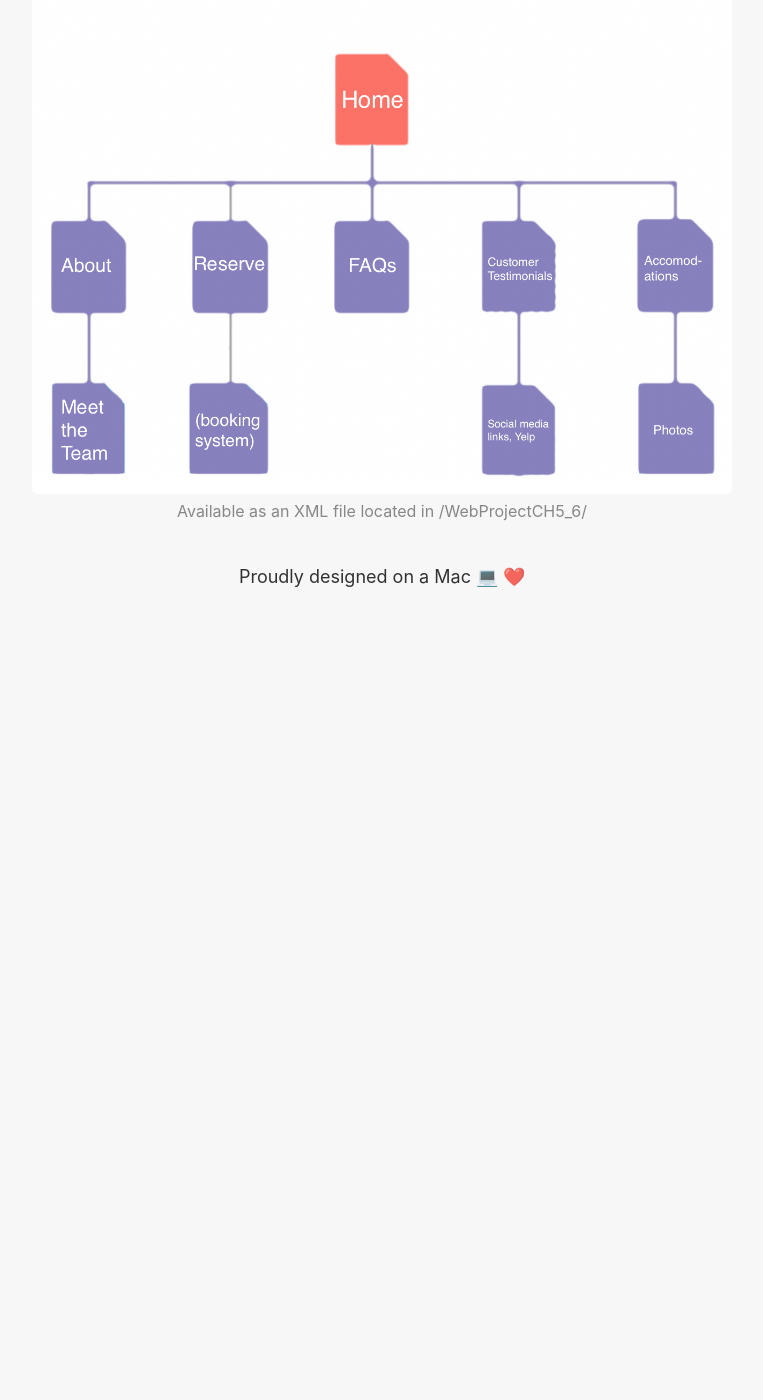
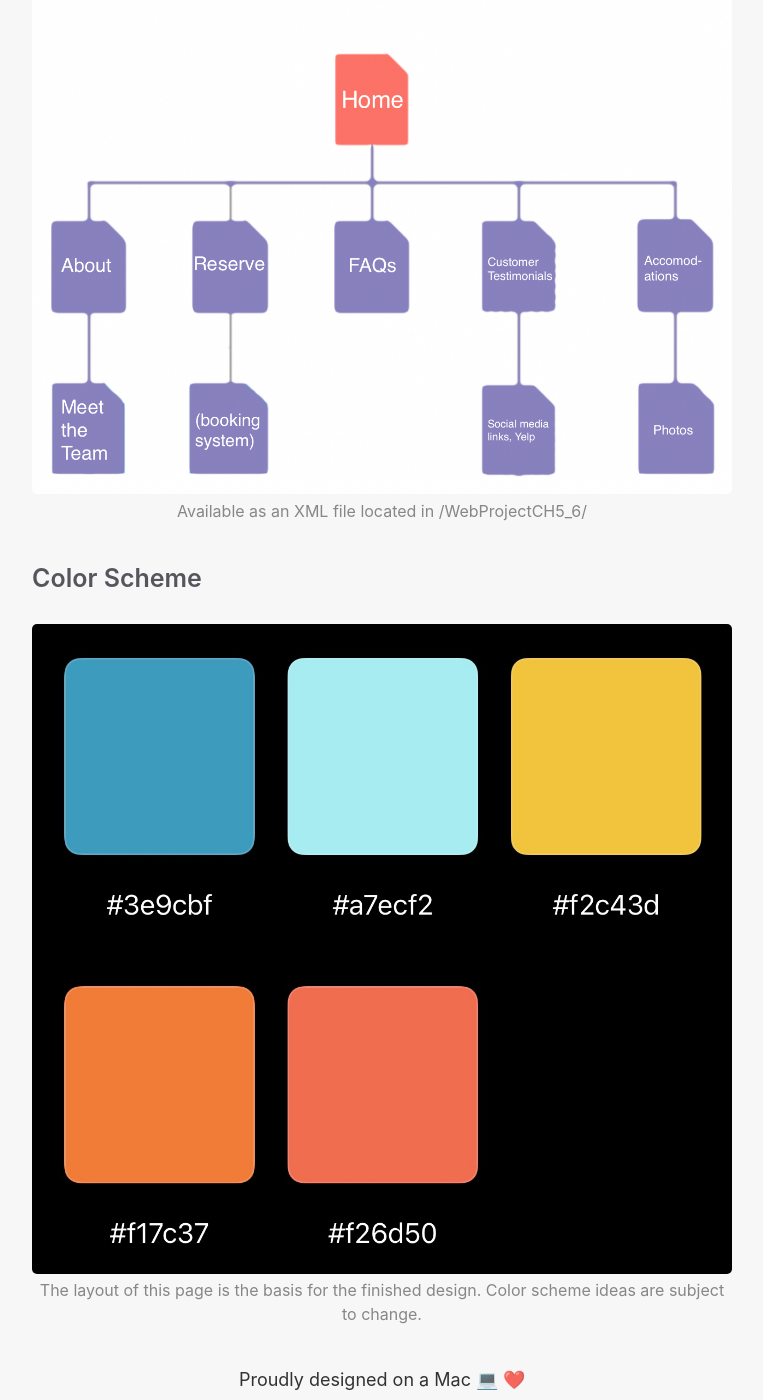
Before and after one commit to haileijoe/noir, a Jekyll site: the page built from webproject.md, in a window 1280 px wide and 1400 px high, scrolled down 1920 px. Shown: the whole window, without its empty margins (258-1021 px from the left). Built offline with Jekyll 4.4.1, drawn with Linux system fonts in a browser that asks for light colours; before the commit the page ends 2550 px from its top, so only the background shows below that.

Commit message:
Added more web project information.

```diff
--- a/webproject.md
+++ b/webproject.md
@@ -49,3 +49,10 @@ The NPS has a whole listing of them nationwide. It is easy to use, however it is
   <img src="/assets/sitemap.jpg" alt="Site Map">
   <figcaption>Available as an XML file located in /WebProjectCH5_6/</figcaption>
 </figure>
+
+### Color Scheme
+
+<figure>
+  <img src="/assets/color_scheme.jpeg" alt="Color Scheme">
+  <figcaption>The layout of this page is the basis for the finished design. Color scheme ideas are subject to change.</figcaption>
+</figure>
```
Also changed, not shown: assets/color_scheme.jpeg (added).
